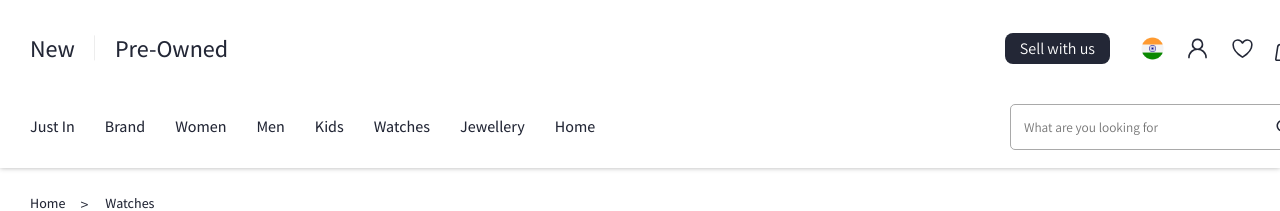
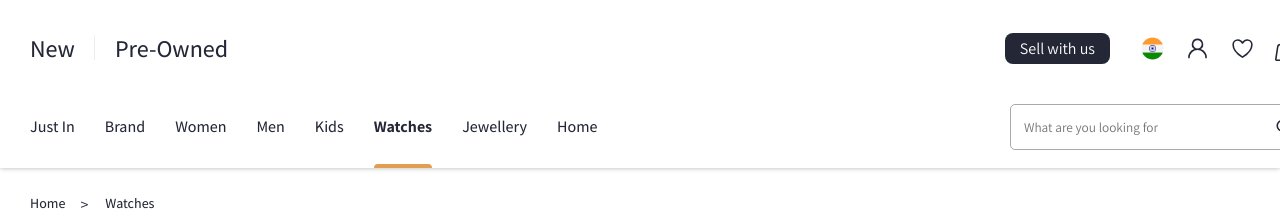
Before and after one commit to khanimran03466/pivotRoot-assignment-reactjs, a React (Vite) app: page / in a window 1280 px wide. Shown: the top 211 px of the page. Built offline with nearby package versions, Linux system fonts and the light colour scheme.

Commit message:
some css

```diff
--- a/src/app.scss
+++ b/src/app.scss
@@ -161,6 +161,22 @@ header {
 
       a {
         font-size: 1rem;
+        position: relative;
+      }
+
+      a.active {
+        font-weight: 700;
+
+        &::after {
+          content: "";
+          background-color: #e29e4f;
+          width: 100%;
+          height: 4px;
+          position: absolute;
+          bottom: -29px;
+          left: 0;
+          border-radius: 5px 5px 0 0;
+        }
       }
     }
   }
@@ -257,6 +273,7 @@ header {
   width: 100%;
   text-align: center;
   position: relative;
+  overflow: hidden;
 
   .pre-owned {
     display: flex;
```
